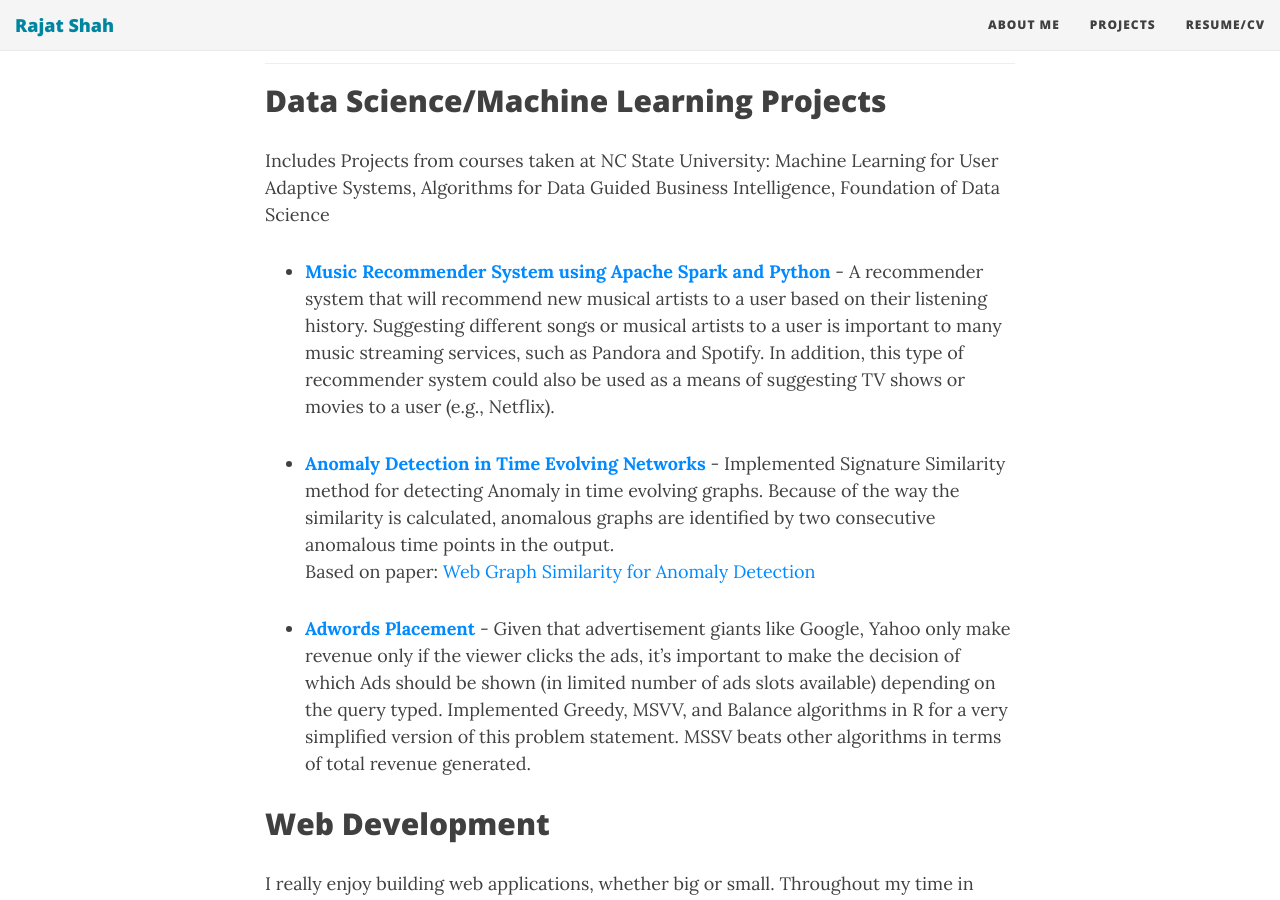
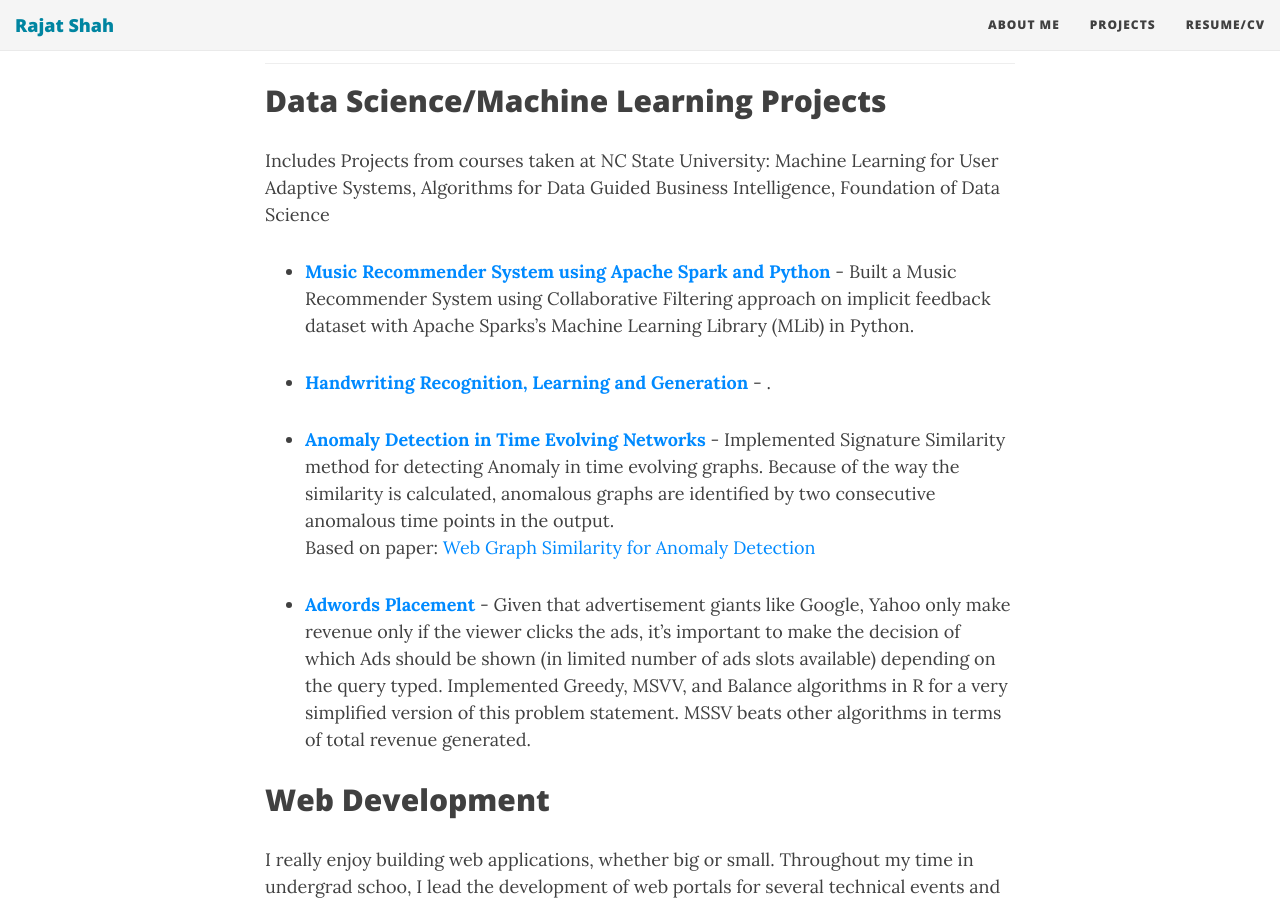
Before and after one commit to shahrajat/shahrajat.github.io, a Jekyll site: the page built from projects.md, in a window 1280 px wide and 900 px high, scrolled down 353 px. Built offline with Jekyll 4.4.1, drawn with Linux system fonts in a browser that asks for light colours; nearby versions of some CDN libraries; comment, search, counter and statistics services are not loaded.

Commit message:
Updated projects.md

```diff
--- a/projects.md
+++ b/projects.md
@@ -14,7 +14,9 @@ A collection of key projects in have done either in my free time or during Maste
 
 Includes Projects from courses taken at NC State University: Machine Learning for User Adaptive Systems, Algorithms for Data Guided Business Intelligence, Foundation of Data Science
 
--  **[Music Recommender System using Apache Spark and Python](https://github.com/shahrajat/Data-Science/tree/master/music-recommender){:target="_blank"}** - A recommender system that will recommend new musical artists to a user based on their listening history. Suggesting different songs or musical artists to a user is important to many music streaming services, such as Pandora and Spotify. In addition, this type of recommender system could also be used as a means of suggesting TV shows or movies to a user (e.g., Netflix).
+-  **[Music Recommender System using Apache Spark and Python](https://github.com/shahrajat/Data-Science/tree/master/music-recommender){:target="_blank"}** - Built a Music Recommender System using Collaborative Filtering approach on implicit feedback dataset with Apache Sparks's Machine Learning Library (MLib) in Python.
+
+-  **[Handwriting Recognition, Learning and Generation](https://github.com/shahrajat/Data-Science/tree/master/music-recommender){:target="_blank"}** - .
 
 -  **[Anomaly Detection in Time Evolving Networks](https://github.com/shahrajat/Data-Science/tree/master/anomaly-detection){:target="_blank"}** - Implemented Signature Similarity method for detecting Anomaly in time evolving graphs.  Because of the way the similarity is calculated, anomalous graphs are identified by two consecutive anomalous time points in the output.<br/>
 Based on paper: [Web Graph Similarity for Anomaly Detection](http://ilpubs.stanford.edu:8090/836/2/webgraph_similarity.pdf){:target="_blank"}
```
